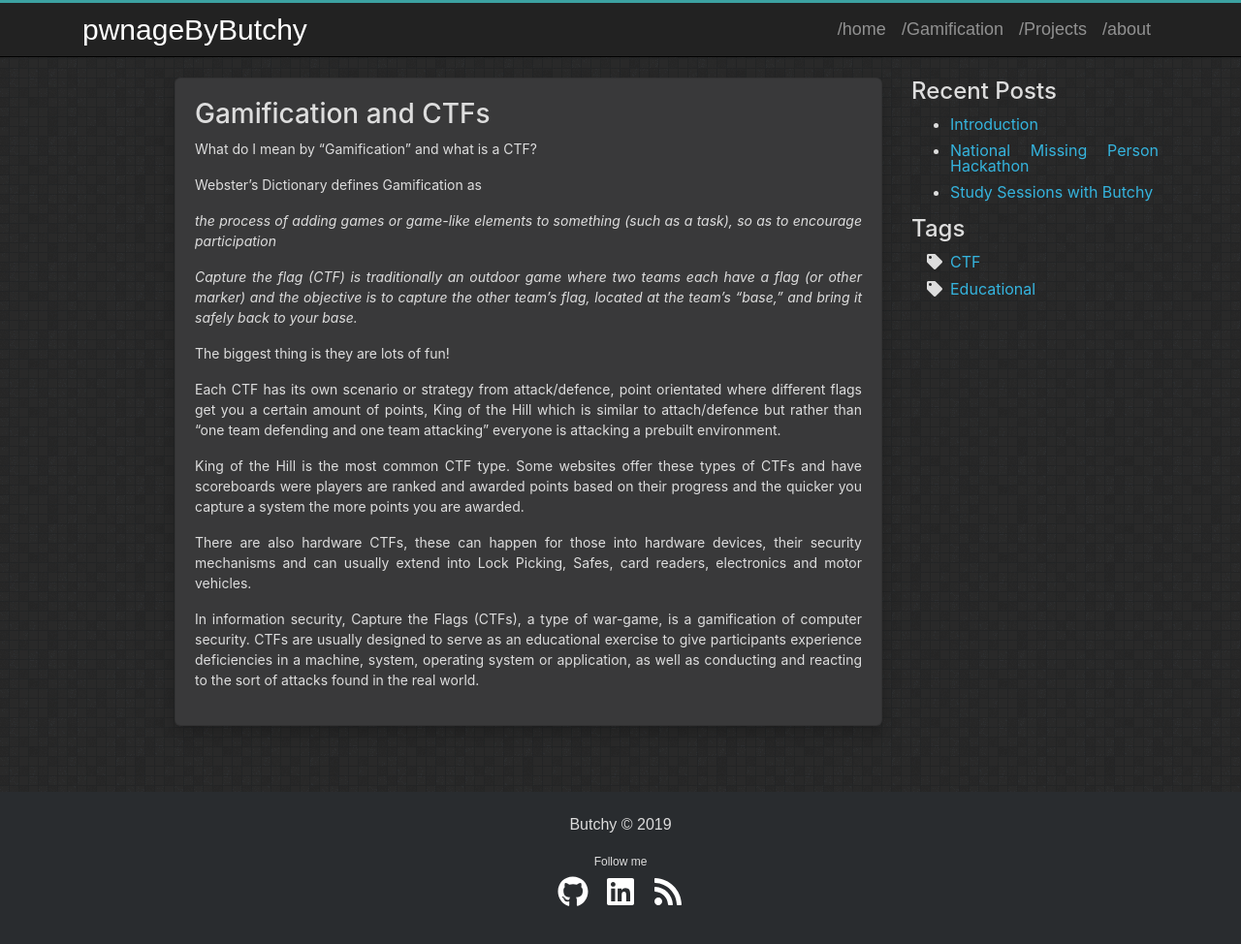
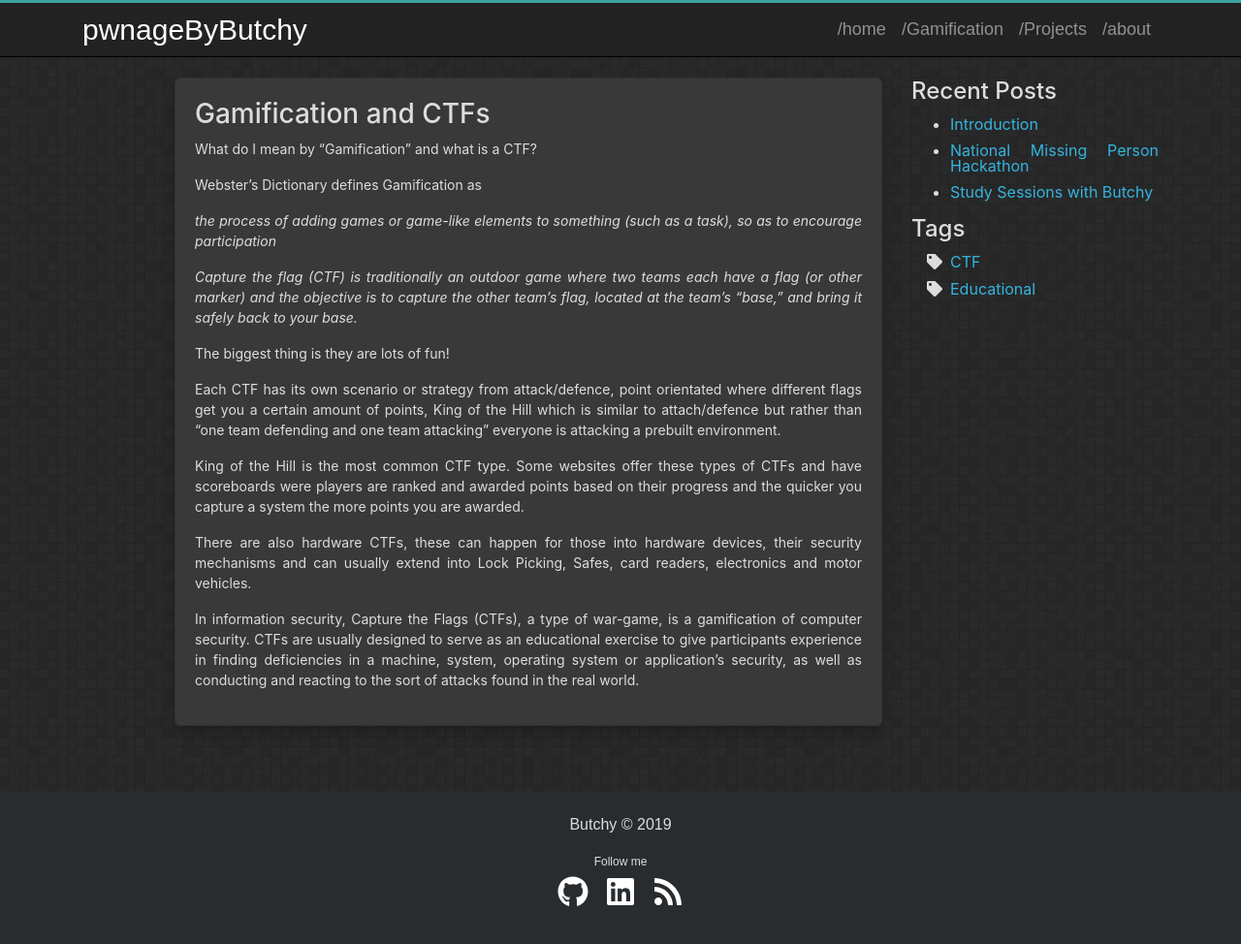
Before and after one commit to pwnageByButchy/pwnageByButchy.github.io, a Jekyll site: the page built from ctf.md, in a window 1280 px wide and 999 px high. Shown: the top 974 px of the window at 97% size. Built offline with Jekyll 4.4.1, drawn with Linux system fonts in a browser that asks for light colours.

Commit message:
Update ctf.md

```diff
--- a/ctf.md
+++ b/ctf.md
@@ -24,4 +24,4 @@ King of the Hill is the most common CTF type. Some websites offer these types of
 There are also hardware CTFs, these can happen for those into hardware devices, their security mechanisms and can usually extend into Lock Picking, Safes, card readers, electronics and motor vehicles.
 
 
-In information security, Capture the Flags (CTFs), a type of war-game, is a gamification of computer security. CTFs are usually designed to serve as an educational exercise to give participants experience deficiencies in a machine, system, operating system or application, as well as conducting and reacting to the sort of attacks found in the real world.
+In information security, Capture the Flags (CTFs), a type of war-game, is a gamification of computer security. CTFs are usually designed to serve as an educational exercise to give participants experience in finding deficiencies in a machine, system, operating system or application's security, as well as conducting and reacting to the sort of attacks found in the real world.
```
